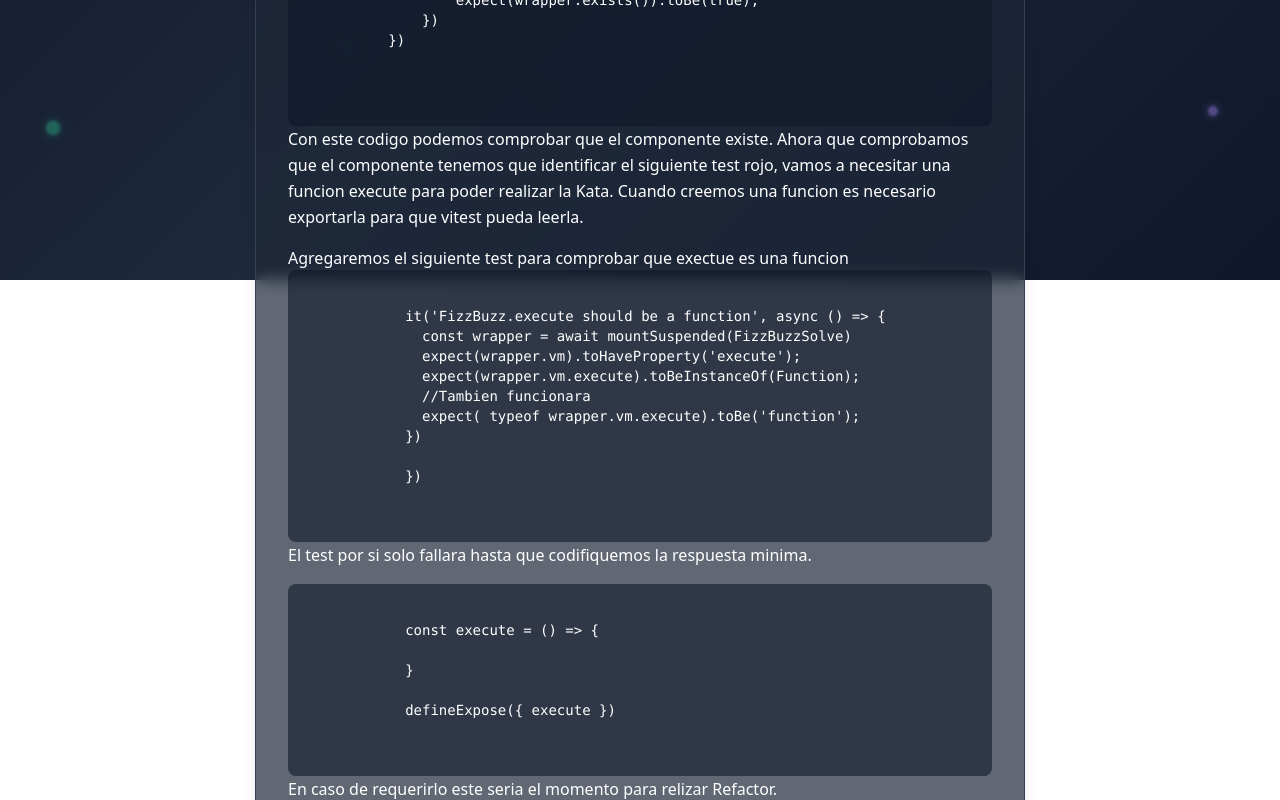
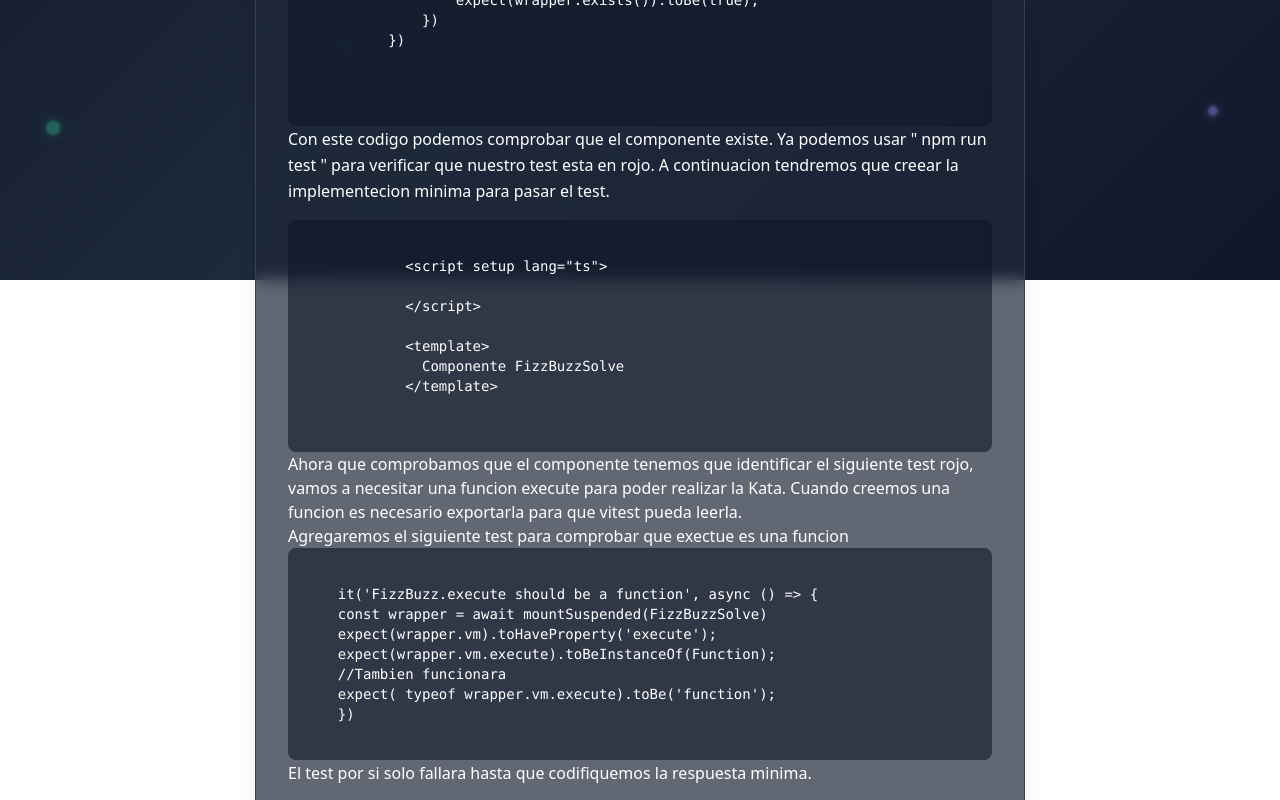
Before and after one commit to ElianRemaggi/tddVitestPractice, a Nuxt app: page /FizzBuzzSolve in a window 1280 px wide. Shown: the part 520-1320 px from the top of the page. Built offline with nearby package versions, Linux system fonts and the light colour scheme.

Commit message:
REFACTOR ( FizzBuzzSolve ) : Refactor explain

```diff
--- a/app/pages/FizzBuzzSolve.vue
+++ b/app/pages/FizzBuzzSolve.vue
@@ -1,15 +1,15 @@
 <script setup lang="ts">
 
 //Funcion que se llama execute ,
-const execute  = (number : number) : string => {
+const execute = (number: number): string => {
 
-  if(number % 3 === 0 && number % 5 === 0){
+  if (number % 3 === 0 && number % 5 === 0) {
     return "FizzBuzz"
   }
-  if(number % 3 === 0){
+  if (number % 3 === 0) {
     return "Fizz"
   }
-  if(number % 5 === 0){
+  if (number % 5 === 0) {
     return "Buzz"
   }
 
@@ -34,7 +34,7 @@ defineExpose({ execute })
         <p class="mb-4 leading-relaxed">
           Lo primero que tendriamos que hacer es buscar el test rojo.
           Un test minimo para comenzar a codificar la solucion. Un buen primer test seria que el componente se renderize
-          correctamente esto lo logramos con el codigo:
+          correctamente esto lo logramos con nuestro primer test:
         </p>
         <pre class="bg-gray-900/60 p-4 rounded-lg text-sm overflow-x-auto shadow-inner">
           <code>
@@ -51,7 +51,24 @@ defineExpose({ execute })
 
           </code>
         </pre>
-        <p class="mb-4 leading-relaxed"> Con este codigo podemos comprobar que el componente existe. Ahora que comprobamos que el componente tenemos que identificar el siguiente test rojo, vamos a necesitar una funcion execute para poder realizar la Kata. Cuando creemos una funcion es necesario exportarla para que vitest pueda leerla.
+        <p class="mb-4 leading-relaxed"> Con este codigo podemos comprobar que el componente existe.
+          Ya podemos usar " npm run test " para verificar que nuestro test esta en rojo.
+          A continuacion tendremos que creear la implementecion minima para pasar el test.
+        </p>
+        <pre class="bg-gray-900/60 p-4 rounded-lg text-sm overflow-x-auto shadow-inner">
+          <code>
+            &lt;script setup lang="ts"&gt;
+
+            &lt;/script&gt;
+
+            &lt;template&gt;
+              Componente FizzBuzzSolve
+            &lt;/template&gt;
+          </code>
+        </pre>
+        <p>Ahora que comprobamos que el componente tenemos que identificar el siguiente test rojo, vamos a necesitar una
+          funcion execute para poder realizar la Kata. Cuando creemos una funcion es necesario exportarla para que vitest pueda
+          leerla.
         </p>
         <p>Agregaremos el siguiente test para comprobar que exectue es una funcion</p>
         <pre class="bg-gray-900/60 p-4 rounded-lg text-sm overflow-x-auto shadow-inner">
@@ -62,8 +79,6 @@ defineExpose({ execute })
     expect(wrapper.vm.execute).toBeInstanceOf(Function);
     //Tambien funcionara
     expect( typeof wrapper.vm.execute).toBe('function');
-            })
-
     })
   </code>
 </pre>
@@ -84,7 +99,8 @@ defineExpose({ execute })
         </p>
 
         <p class="mb-4 leading-relaxed">
-          Vamos a comprobar que el tipo de dato que devuelve FizzBuzz sea de tipo string, por lo que en nuestros test agregarmeos la verificacion:
+          Vamos a comprobar que el tipo de dato que devuelve FizzBuzz sea de tipo string, por lo que en nuestros test
+          agregarmeos la verificacion:
         </p>
 
         <pre class=" bg-gray-900/60 p-4 rounded-lg text-sm overflow-x-auto shadow-inner">
@@ -105,10 +121,14 @@ defineExpose({ execute })
         </p>
         <ul class="list-disc ml-5 space-y-2 my-4">
           <li>
-            <code>it.each([...])</code>: Test parametrizado (<em>table-driven</em>). Vitest ejecuta el mismo test tantas veces como filas haya en el array.
+            <code>it.each([...])</code>: Test parametrizado (<em>table-driven</em>). Vitest ejecuta el mismo test tantas
+            veces
+            como filas haya en el array.
           </li>
           <li>
-            <code>[3, 'Fizz'], [6, 'Fizz'], …</code>: Cada sub-array es un caso de prueba: primer elemento (input) y resultado esperado (expected).
+            <code>[3, 'Fizz'], [6, 'Fizz'], …</code>: Cada sub-array es un caso de prueba: primer elemento (input) y
+            resultado
+            esperado (expected).
           </li>
           <li>
             <code>('execute(%i) ⇒ "%s"', …)</code>: El primer argumento es el título dinámico del test.
```
Lines whose indentation alone changed are shown as unchanged.
